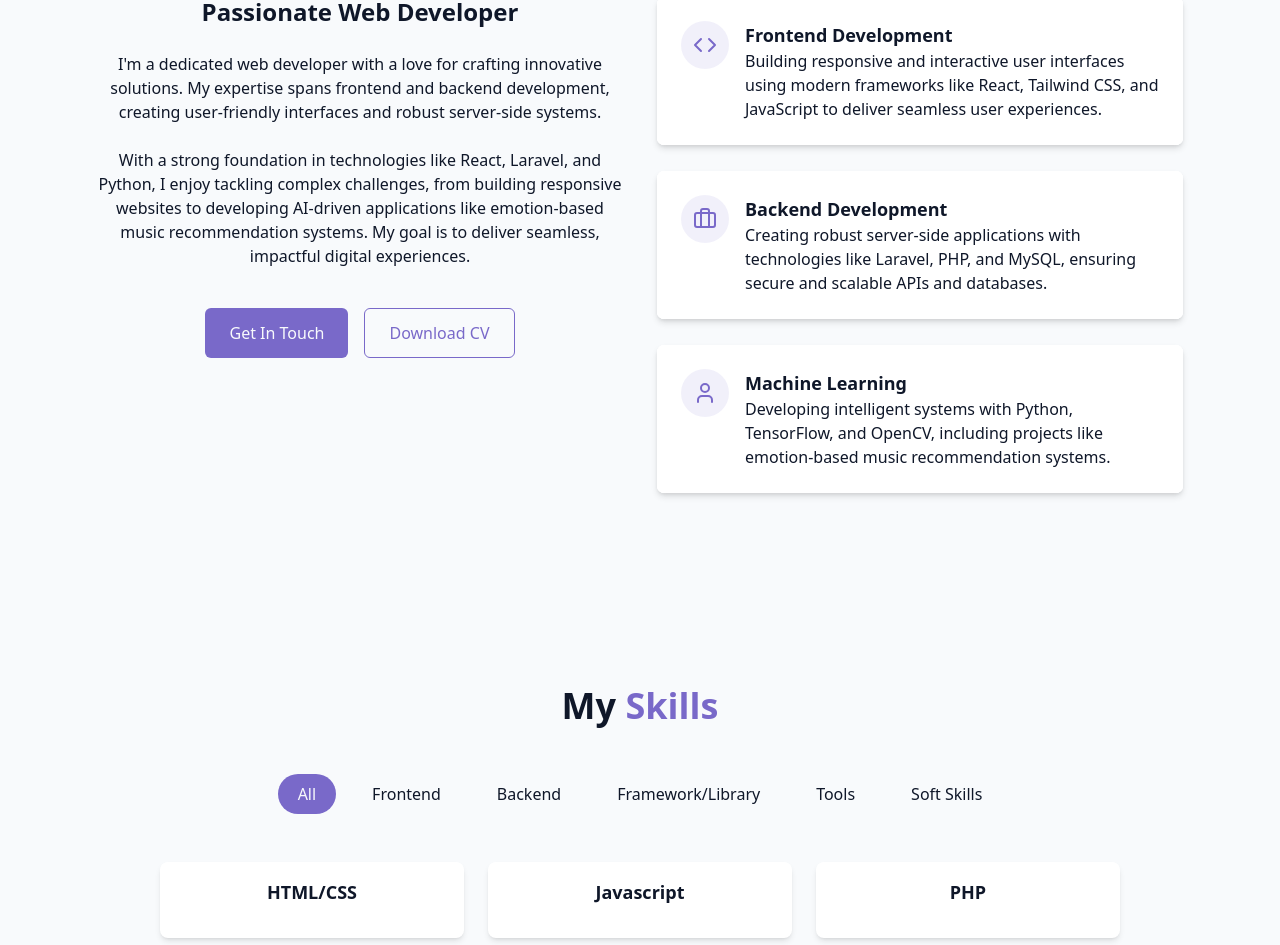
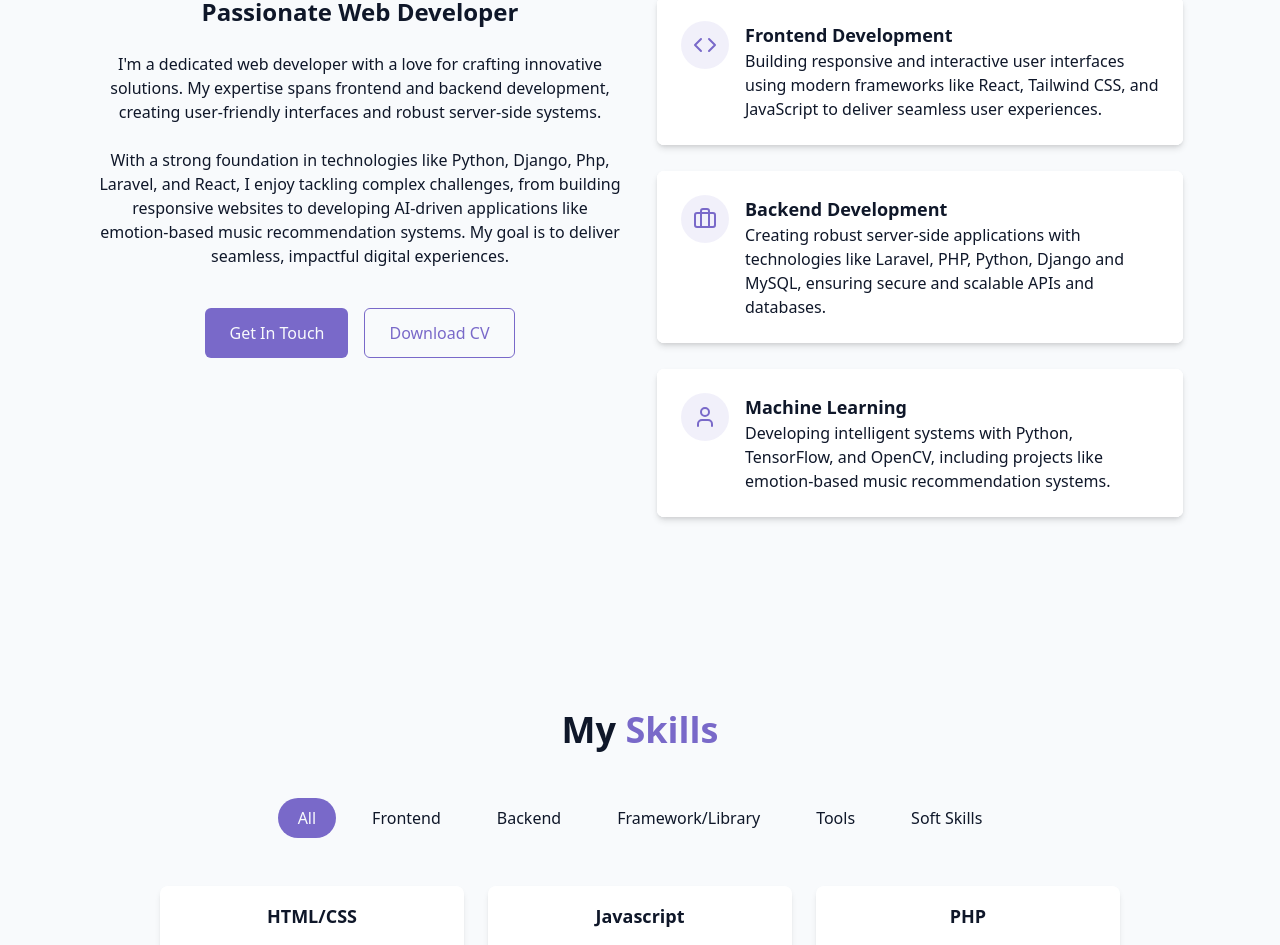
Before and after one commit to prajwolk09/PortfolioWebsite-React, a React (Vite) app: page / in a window 1280 px wide. Shown: the part 1040-1985 px from the top of the page. Built offline with nearby package versions, Linux system fonts and the light colour scheme.

Commit message:
Updated about section

```diff
--- a/src/components/AboutSection.jsx
+++ b/src/components/AboutSection.jsx
@@ -13,7 +13,7 @@ const expertise = [
     id: 2,
     title: "Backend Development",
     description:
-      "Creating robust server-side applications with technologies like Laravel, PHP, and MySQL, ensuring secure and scalable APIs and databases.",
+      "Creating robust server-side applications with technologies like Laravel, PHP, Python, Django and MySQL, ensuring secure and scalable APIs and databases.",
     icon: Briefcase,
   },
   {
@@ -73,8 +73,8 @@ export const AboutSection = () => {
               creating user-friendly interfaces and robust server-side systems.
             </p>
             <p className="text-muted-foreground text-sm md:text-base">
-              With a strong foundation in technologies like React, Laravel, and
-              Python, I enjoy tackling complex challenges, from building responsive
+              With a strong foundation in technologies like Python, Django, Php, Laravel, and React,
+              I enjoy tackling complex challenges, from building responsive
               websites to developing AI-driven applications like emotion-based
               music recommendation systems. My goal is to deliver seamless,
               impactful digital experiences.
```
